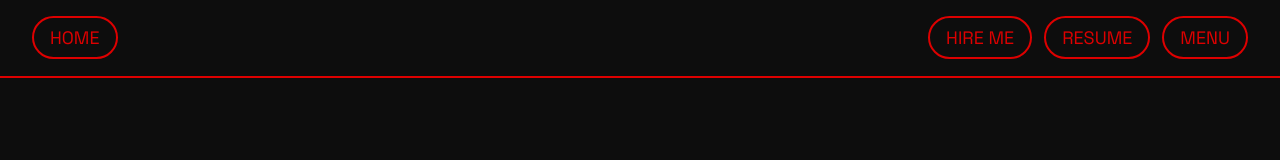
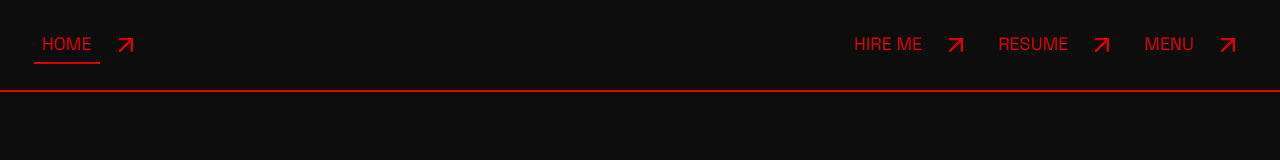
Before and after one commit to Talha-Abdurehman/fluid-portfolio, a React (Vite) app: page / in a window 1280 px wide. Shown: the top 160 px of the page. Built offline with nearby package versions, Linux system fonts and the light colour scheme.

Commit message:
Changed the navbar to a more aesthetically pleasing one

```diff
--- a/src/components/NavItem.jsx
+++ b/src/components/NavItem.jsx
@@ -1,21 +1,38 @@
-import React from "react";
+import React, { useState } from "react";
 import { NavLink } from "react-router";
+import { ArrowUpRight } from "lucide-react";
 
 const NavItem = ({ section, secLink }) => {
+  const [isHovered, setIsHovered] = useState(false);
   return (
-    <div className="">
+    <div
+      onMouseEnter={() => setIsHovered(true)}
+      onMouseLeave={() => setIsHovered(false)}
+      className={`flex justify-center items-center xl:gap-2 border-2 ${
+        isHovered ? "rounded-full border-primary" : "border-transparent"
+      } transiton-all duration-300`}
+    >
       <NavLink
         to={`/${secLink}`}
         className={({ isActive }) =>
-          `${
+          `border-b-2 ${
             isActive
-              ? "text-primary border-b-2 border-primary"
-              : "bg-main text-primary"
-          } font-grotesk xl:text-lg 2xl:text-4xl max-sm:text-sm border-2  max-sm:py-1 max-sm:px-2 border-primary py-2 px-4 rounded-full hover:bg-primary hover:text-main transition-all ease-in duration-200`
+              ? " border-primary rounded-none"
+              : "border-transparent rounded-full "
+          } ${
+            isActive && isHovered ? "border-none" : ""
+          } font-grotesk xl:text-lg 2xl:text-4xl max-sm:text-xs   max-sm:py-1 max-sm:px-1 xl:py-1 xl:px-2 text-primary  transition-all ease-in duration-200 `
         }
       >
         {section}
       </NavLink>
+      <ArrowUpRight
+        className={`${
+          isHovered
+            ? "rotate-45  bg-primary text-main rounded-full"
+            : "text-primary bg-main"
+        } transition-all duration-300 border-transparent p-1 xl:w-9 xl:h-9`}
+      />
     </div>
   );
 };
--- a/src/components/Navbar.jsx
+++ b/src/components/Navbar.jsx
@@ -9,9 +9,9 @@ const Navbar = () => {
   ];
 
   return (
-    <div className="bg-main flex justify-between items-center xl:py-6 max-sm:p-6  2xl:py-7 px-8 border-b-2 border-primary  max-sm:text-sm`">
+    <div className="bg-main flex justify-between items-center xl:py-6 max-sm:p-5  2xl:py-7 px-8 border-b-2 border-primary  max-sm:text-sm max-sm:justify-center`">
       <NavItem secLink={""} section={"HOME"} />
-      <div className="flex justify-between items-center max-sm:gap-2 xl:gap-3 2xl:gap-5">
+      <div className="flex justify-between items-center max-sm:gap-2 xl:gap-3 max-sm:justify-center max-sm:items-center 2xl:gap-5">
         {NavbarItems.map((item) => {
           return (
             <NavItem
```
